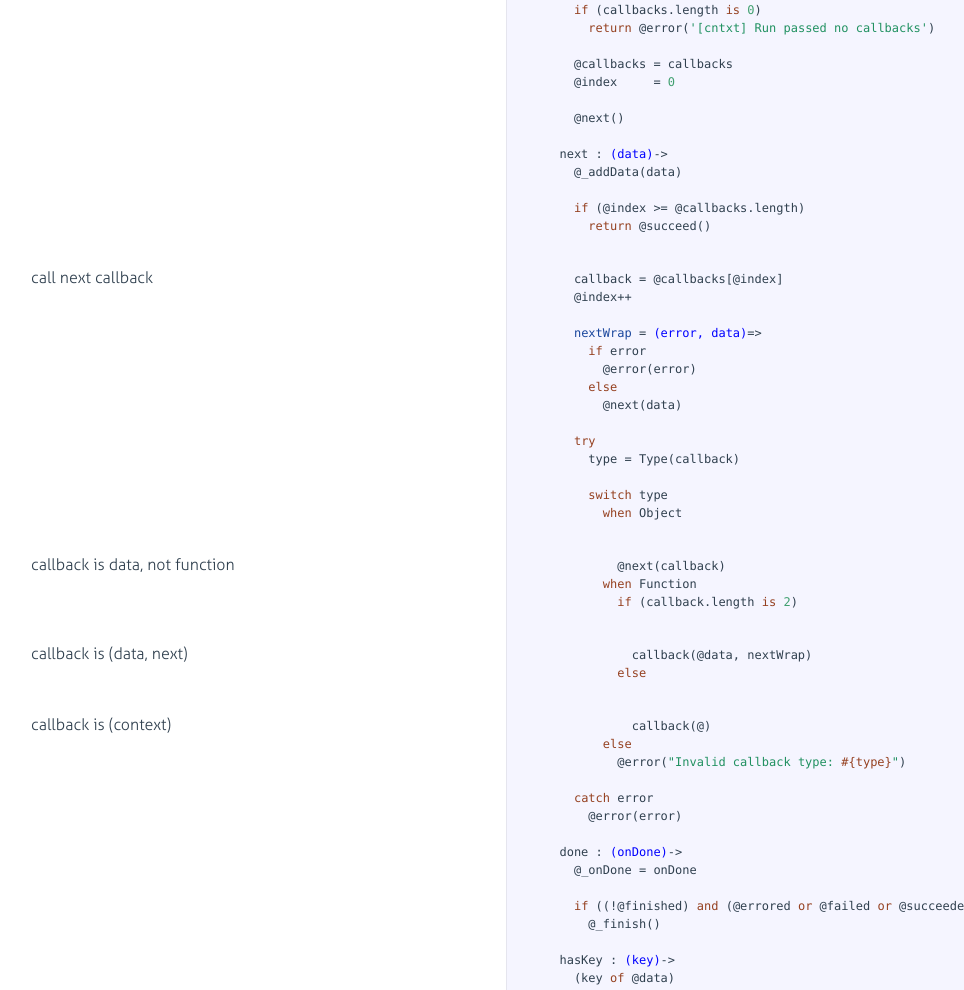
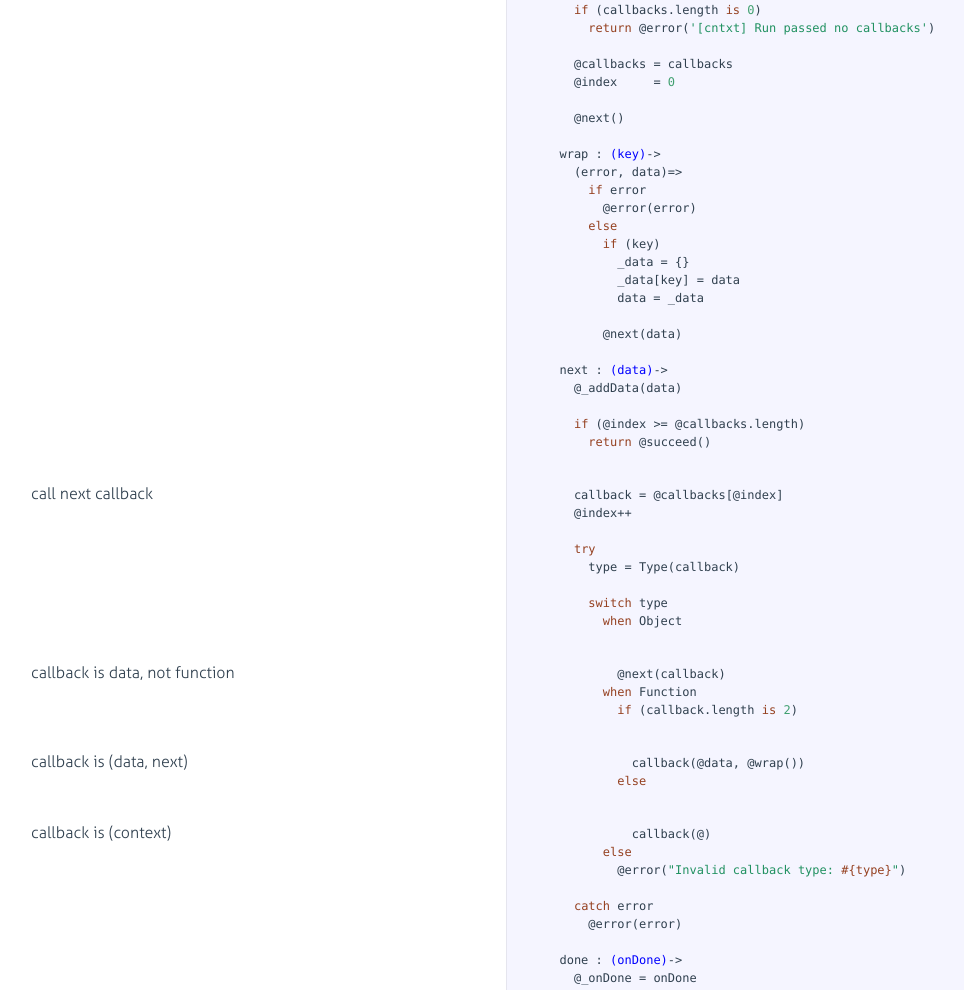
Before and after one commit to Hello10/cntxt, a website: page docs/Context.html in a window 1280 px wide. Shown: the part 866-1856 px from the top of the page, without its empty margins (19-983 px from the left). Drawn offline with Linux system fonts and the light colour scheme.

Commit message:
add .wrap method

```diff
--- a/docs/Context.html
+++ b/docs/Context.html
@@ -92,6 +92,18 @@ STATES = {
 
     <span class="hljs-property">@next</span>()
 
+  wrap : <span class="hljs-function"><span class="hljs-params">(key)</span>-&gt;</span>
+    (error, data)=&gt;
+      <span class="hljs-keyword">if</span> error
+        <span class="hljs-property">@error</span>(error)
+      <span class="hljs-keyword">else</span>
+        <span class="hljs-keyword">if</span> (key)
+          _data = {}
+          _data[key] = data
+          data = _data
+
+        <span class="hljs-property">@next</span>(data)
+
   next : <span class="hljs-function"><span class="hljs-params">(data)</span>-&gt;</span>
     <span class="hljs-property">@_addData</span>(data)
 
@@ -113,12 +125,6 @@ STATES = {
 
             <div class="content"><div class='highlight'><pre>    callback = <span class="hljs-property">@callbacks</span>[<span class="hljs-property">@index</span>]
     <span class="hljs-property">@index</span>++
-<span class="hljs-function">
-    <span class="hljs-title">nextWrap</span> = <span class="hljs-params">(error, data)</span>=&gt;</span>
-      <span class="hljs-keyword">if</span> error
-        <span class="hljs-property">@error</span>(error)
-      <span class="hljs-keyword">else</span>
-        <span class="hljs-property">@next</span>(data)
 
     <span class="hljs-keyword">try</span>
       type = Type(callback)
@@ -156,7 +162,7 @@ STATES = {
 
             </div>
 
-            <div class="content"><div class='highlight'><pre>            callback(<span class="hljs-property">@data</span>, nextWrap)
+            <div class="content"><div class='highlight'><pre>            callback(<span class="hljs-property">@data</span>, <span class="hljs-property">@wrap</span>())
           <span class="hljs-keyword">else</span></pre></div></div>
 
         </li>
--- a/package.json
+++ b/package.json
@@ -1,6 +1,6 @@
 {
   "name": "cntxt",
-  "version": "2.0.1",
+  "version": "2.1.0",
   "description": "Pipeline context",
   "license": "substanceware",
   "main": "index.js",
```
Also changed, not shown: source/Context.coffee (+13 -7 lines), tests/ContextTest.coffee (+24 -0 lines), README.md, build/Context.js.
